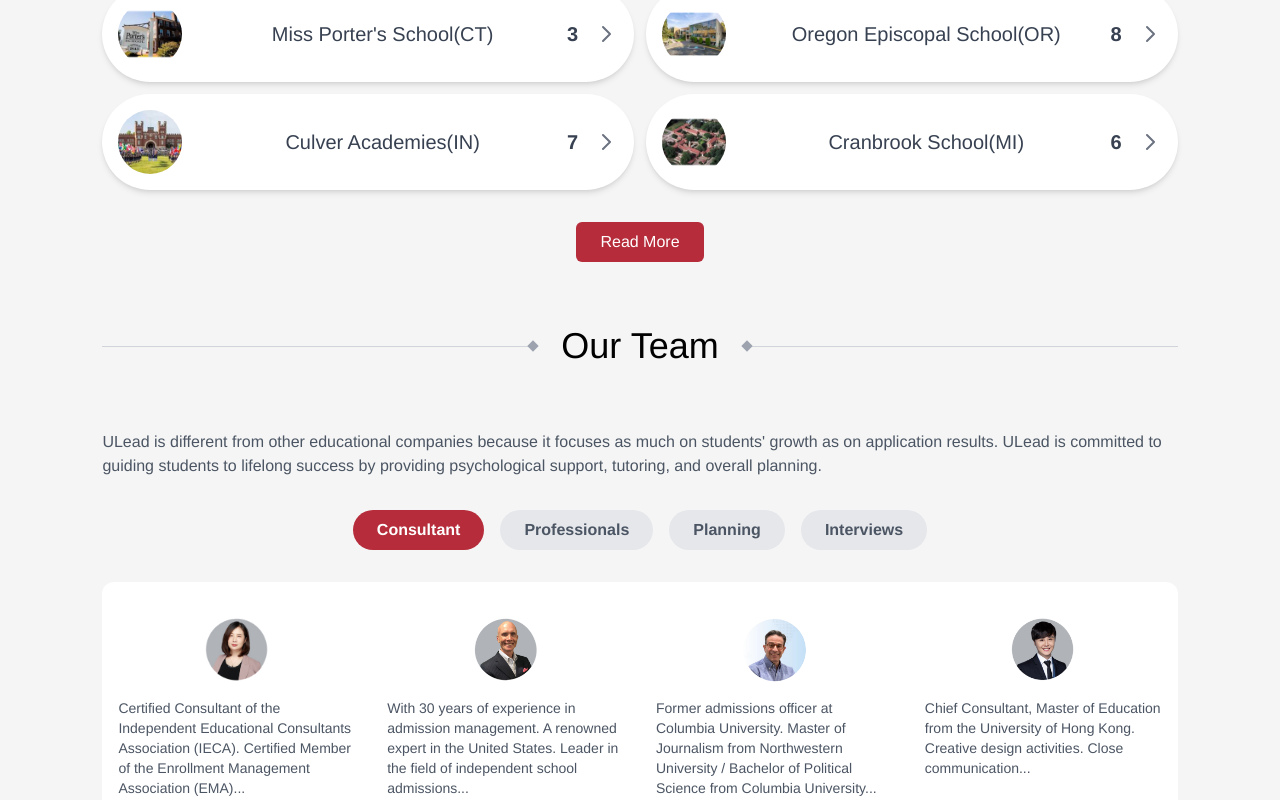
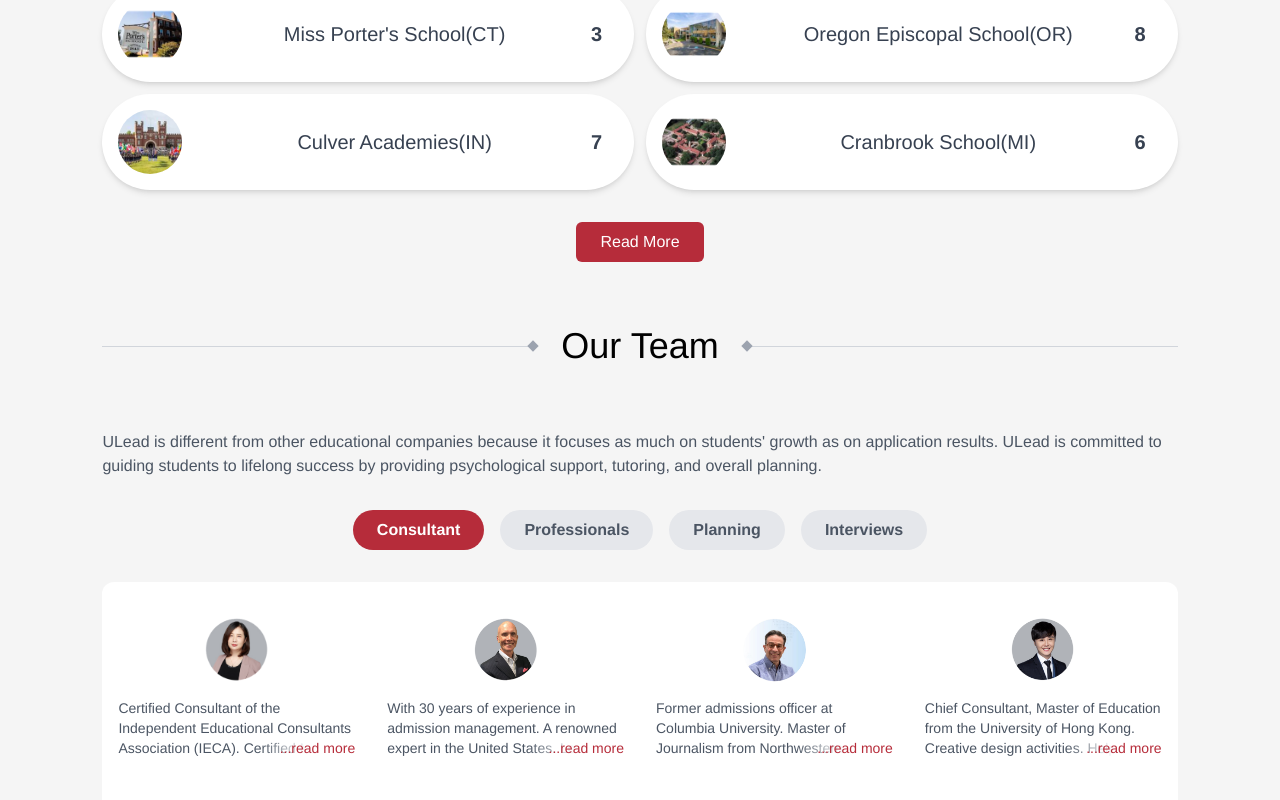
Before and after one commit to jacobsun000/ulead, a Next.js app: page / in a window 1280 px wide. Shown: the part 2140-2940 px from the top of the page. Built offline with nearby package versions, Linux system fonts and the light colour scheme.

Commit message:
Fix: feedback

```diff
--- a/app/about-us/page.js
+++ b/app/about-us/page.js
@@ -5,6 +5,8 @@
 import Image from 'next/image'
 import Slider from "@/ui/Slider";
 import Quote from "@/ui/Quote";
+import Button from "@/ui/Button";
+
 
 const TeamMember = ({ name, imageSrc, description }) => (
   <div className="flex flex-col items-center text-center">
@@ -15,8 +17,8 @@
       height={250}
       className="rounded-full mb-4"
     />
-    <h3 className="font-bold text-xl mb-2">{name}</h3>
-    <ul className="text-xs list-disc list-inside text-left">
+    <h3 className="font-bold text-lg mb-2">{name}</h3>
+    <ul className="text-sm list-disc list-inside text-left">
       {description.map((item, index) => (
         <li key={index}>{item}</li>
       ))}
@@ -134,7 +136,7 @@
               </h2>
             </div>
             <div className="w-full md:w-2/3 ml-7">
-              <h2 className="text-lg md:text-4xl text-secondary mb-4 md:mb-8">Christina Wang</h2>
+              <h2 className="font-bold text-lg md:text-4xl text-secondary mb-4 md:mb-8">Christina Wang</h2>
               <ul className="text-sm md:text-[1rem] list-disc list-inside space-y-2 ml">
                 <li>Certified Consultant of the Independent Educational Consultants Association (IECA)</li>
                 <li>Certified Member of the Enrollment Management Association (EMA)</li>
@@ -183,6 +185,10 @@
         </div>
       </div>
 
+      <div className="text-center mb-4">
+        <Button text="More Details" href="/contacts" />
+      </div>
+
       <BackButton />
       <Footer />
     </div >
--- a/app/contacts/page.js
+++ b/app/contacts/page.js
@@ -19,6 +19,11 @@
 );
 
 export default function Contacts() {
+  const handleSubmit = (e) => {
+    e.preventDefault();
+    window.location.href = '/';
+  };
+
   return (
     <div>
       <Header currentPath="/contacts" />
@@ -69,6 +74,7 @@
               type="text"
               id="name"
               name="name"
+              required
               className="w-full p-2 border border-gray-500 rounded"
             />
           </div>
@@ -78,6 +84,7 @@
               type="text"
               id="contact"
               name="contact"
+              required
               className="w-full p-2 border border-gray-500 rounded"
             />
           </div>
@@ -100,7 +107,12 @@
             />
           </div>
           <div className="md:col-span-2 mt-4 mb-4 flex justify-center">
-            <Button text="Submit" href='/' style='text-xl font-semibold' />
+            <button
+              type="submit"
+              className="px-8 py-2 rounded bg-primary hover:bg-primaryLight text-white text-xl font-semibold transition duration-300"
+            >
+              Submit
+            </button>
           </div>
         </form>
       </div>
@@ -147,6 +159,10 @@
         </div>
       </div>
 
+      <div className="text-center mb-4">
+        <Button text="More Details" href="/contacts" />
+      </div>
+
       <BackButton />
       <Footer />
     </div>
--- a/app/globals.css
+++ b/app/globals.css
@@ -22,4 +22,29 @@
   .text-balance {
     text-wrap: balance;
   }
+
+
+  .line-clamp-wrapper {
+    position: relative;
+    display: -webkit-box;
+    -webkit-box-orient: vertical;
+    -webkit-line-clamp: 3;
+    overflow: hidden;
+  }
+
+  .read-more {
+    position: absolute;
+    bottom: 0;
+    right: 0;
+    background: linear-gradient(to left, white 50%, transparent);
+    padding-left: 20px;
+  }
+
+  .group:has(input:checked) .expanded-content {
+    display: block;
+  }
+
+  .group:has(input:checked) .collapsed-content {
+    display: none;
+  }
 }
--- a/app/highschool/page.js
+++ b/app/highschool/page.js
@@ -22,10 +22,10 @@
         </div>
         <span className="font-semibold text-center md:text-left">{title}</span>
         <span className={`text-sm md:text-2xl ${isRed ? 'text-primary' : 'text-secondary'}`}>
-          {isOpen ? '-' : '+'}
+          {/* {isOpen ? '-' : '+'} */}
         </span>
       </summary>
-      <p className="mt-2 text-gray-600">{description || 'Lorem ipsum dolor sit amet, consectetur adipiscing elit. Duis scelerisque diam lectus, sit amet congue ante mollis eget.'}</p>
+      {/* <p className="mt-2 text-gray-600">{description || 'Lorem ipsum dolor sit amet, consectetur adipiscing elit. Duis scelerisque diam lectus, sit amet congue ante mollis eget.'}</p> */}
     </details>
   );
 };
@@ -106,6 +106,10 @@
         <Image src="/img/highschool/process-desktop2.svg" alt="Process" width={1311} height={856} />
       </div>
 
+      <div className="text-center mb-4">
+        <Button text="More Details" href="/contacts" />
+      </div>
+
       <BackButton />
       <Footer />
     </div >
--- a/app/lead-program/page.js
+++ b/app/lead-program/page.js
@@ -66,7 +66,7 @@
         ))}
       </div>
 
-      <div className="bg-primary text-white font-bold text-sm md:text-lg my-2 py-2 px-6 rounded-full">
+      <div className="bg-white text-black font-bold text-sm md:text-lg my-2 py-2 px-6 rounded-full">
         Lead Program Student Growth Plan
       </div>
 
@@ -236,6 +236,10 @@
       <SectionHeader title="Abilities Training" style='my-4 md:my-16' />
       <GrowthPlan />
 
+      <div className="text-center mb-4">
+        <Button text="More Details" href="/contacts" />
+      </div>
+
       <BackButton />
       <Footer />
     </div>
--- a/app/page.js
+++ b/app/page.js
@@ -33,6 +33,9 @@
       <UleadAlumnSection />
       <SectionHeader title="Qualifications" />
       <QualificationsSection />
+      <div className="text-center mb-4">
+        <Button text="More Details" href="/contacts" />
+      </div>
       <BackToTopButton />
       <Footer />
     </div>
@@ -337,6 +340,8 @@
 }
 
 function TeamMember({ imageSrc, name, description, link }) {
+  const fullText = description.join(' ');
+  const isLongText = fullText.length > 100;
   return (
     <div className="bg-white md:border-1 md:border-y-gray-50 md:border-x-none md:rounded-none shadow-lg md:shadow-none rounded-lg p-4 flex md:flex-col items-center space-x-4 md:space-x-0 mb-6">
       <Image
@@ -348,10 +353,30 @@
       />
       <div>
         <span className="md:hidden font-semibold text-xs text-gray-800">{name}</span>
-        <p className="text-gray-600 text-sm">
+        {/* <p className="text-gray-600 text-sm">
           {description}
           <a href={link} className="md:hidden text-primary cursor-pointer"> Read More</a>
-        </p>
+        </p> */}
+        <div className="text-gray-600 text-sm group">
+          <div className="collapsed-content">
+            <div className="line-clamp-wrapper">
+              {fullText}
+              {isLongText && (
+                <span className="read-more">
+                  <label className="text-primary hover:text-primaryLight cursor-pointer">
+                    <input type="checkbox" className="hidden" />
+                    ...read more
+                  </label>
+                </span>
+              )}
+            </div>
+          </div>
+          <div className="hidden expanded-content">
+            {description.map((item, index) => (
+              <div key={index} className="mb-1">{item}</div>
+            ))}
+          </div>
+        </div>
       </div>
     </div>
   );
@@ -391,7 +416,7 @@
       description: [
         "Chief Consultant, Master of Education from the University of Hong Kong. ",
         "Creative design activities. ",
-        "Close communication..."
+        "Helped hundreds of children apply to top U.S. high schools and prestigious universities",
       ]
     },
     {
--- a/app/partners/page.js
+++ b/app/partners/page.js
@@ -2,6 +2,7 @@
 import Footer from "@/ui/Footer";
 import BackButton from "@/ui/Back";
 import SectionHeader from "@/ui/SectionHeader";
+import Button from "@/ui/Button";
 import Image from 'next/image'
 
 const StatItem = ({ icon, number, description, isRed }) => (
@@ -99,6 +100,10 @@
         </div>
       </div>
 
+      <div className="text-center mb-4">
+        <Button text="More Details" href="/contacts" />
+      </div>
+
       <BackButton />
       <Footer />
     </div>
--- a/app/university/page.js
+++ b/app/university/page.js
@@ -19,10 +19,10 @@
         </div>
         <span className="font-semibold text-center md:text-left">{title}</span>
         <span className={`text-sm md:text-2xl ${isRed ? 'text-primary' : 'text-secondary'}`}>
-          {isOpen ? '-' : '+'}
+          {/* {isOpen ? '-' : '+'} */}
         </span>
       </summary>
-      <p className="mt-2 text-gray-600">{description || 'Lorem ipsum dolor sit amet, consectetur adipiscing elit. Duis scelerisque diam lectus, sit amet congue ante mollis eget.'}</p>
+      {/* <p className="mt-2 text-gray-600">{description || 'Lorem ipsum dolor sit amet, consectetur adipiscing elit. Duis scelerisque diam lectus, sit amet congue ante mollis eget.'}</p> */}
     </details>
   );
 };
--- a/ui/OfferItem.js
+++ b/ui/OfferItem.js
@@ -16,11 +16,11 @@
       {/* Count and arrow - aligned to the right */}
       <div className="flex items-center">
         <span className="text-gray-700 font-bold mr-4 md:text-xl">{count}</span>
-        <button className="text-gray-500">
+        {/* <button className="text-gray-500">
           <svg xmlns="http://www.w3.org/2000/svg" className="h-6 w-6" fill="none" viewBox="0 0 24 24" stroke="currentColor" strokeWidth="2">
             <path strokeLinecap="round" strokeLinejoin="round" d="M9 5l7 7-7 7" />
           </svg>
-        </button>
+        </button> */}
       </div>
     </div>
   );
```
